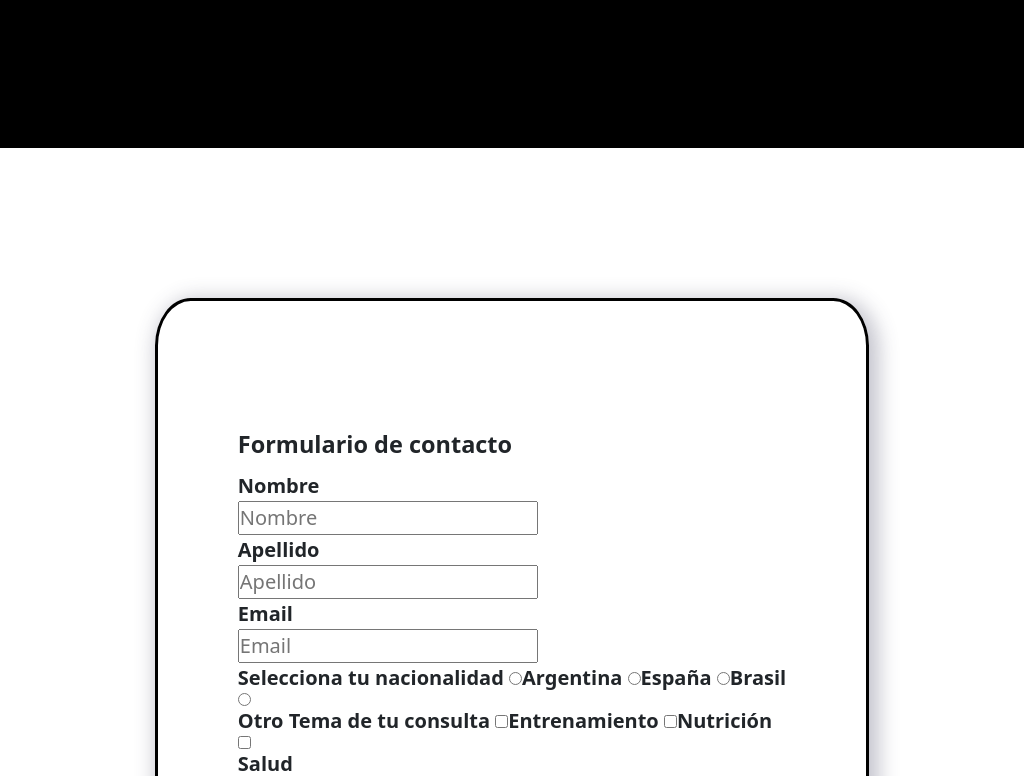
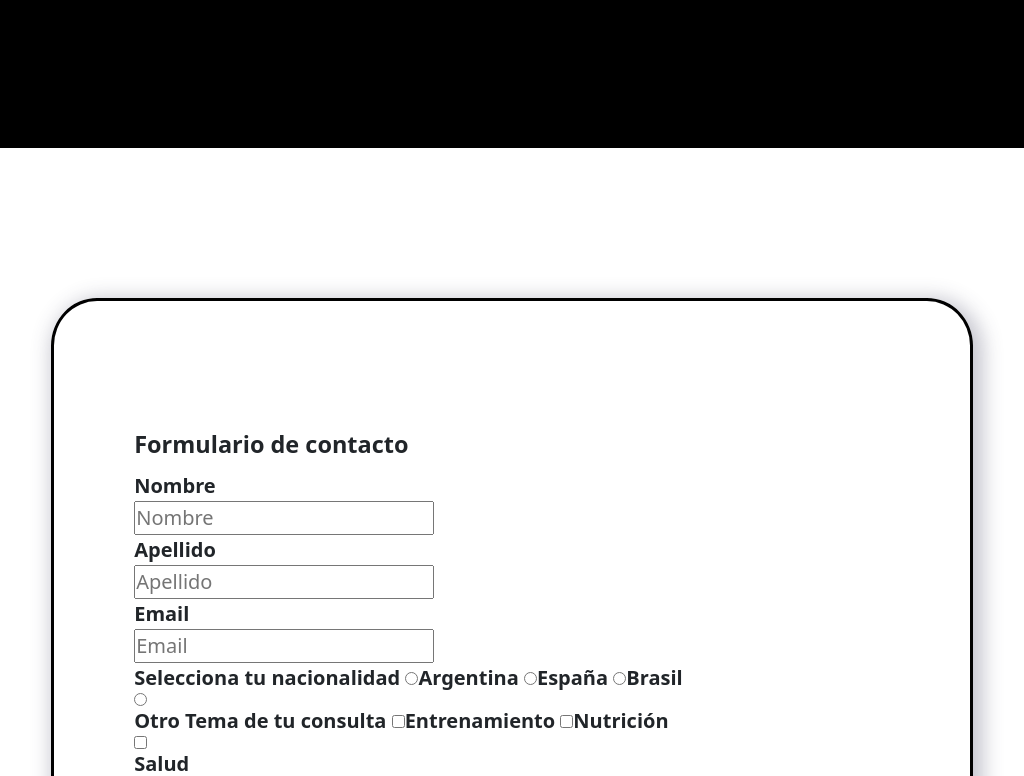
Before and after one commit to IvoNico/gotrain, a website: page pages/contacto.html in a window 1024 px wide. Shown: the part 652-1428 px from the top of the page. Drawn offline with nearby package versions, Linux system fonts and the light colour scheme; files whose address does not match are found by name.

Commit message:
se corrigio error de formulario

```diff
--- a/scss/_mediaqueries.scss
+++ b/scss/_mediaqueries.scss
@@ -285,10 +285,6 @@
         .form{                                                      /*SECCION CONTACTO*/
             width: 90%;
             height: 80%;
-            .label__consulta{
-
-                width: 200px;
-            }
         }
 }
 @media screen and (max-width: 1024px) and (min-width: 801px){
@@ -341,6 +337,10 @@
                     }
                 }
             }
+            .form{                                                      /*SECCION CONTACTO*/
+                width: 90%;
+                height: 80%;
+            }
         }
         .footer{
             height: 100px;
```
Also changed, not shown: css/style.css.
